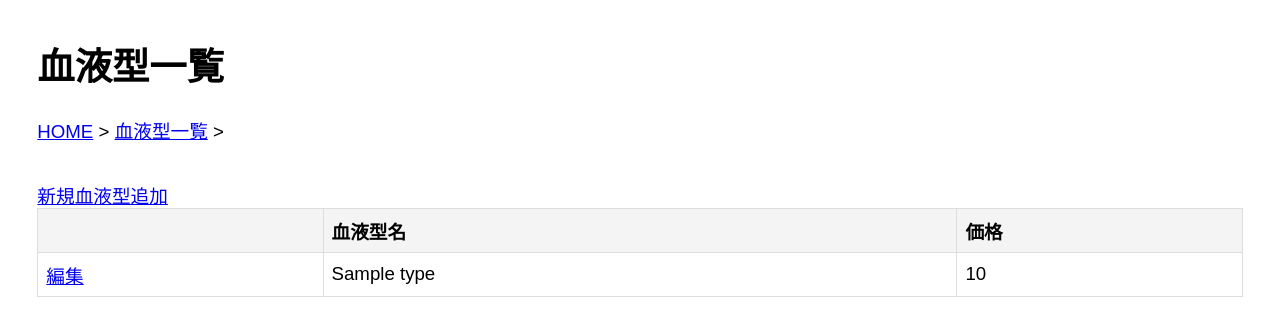
After one commit to ngtn-acad/oop2_10_sample, a Flask app: page /blood_types/ in a window 1280 px wide. The commit adds this page. Shown: the top 336 px of the page. Run offline with Flask 3, Linux system fonts and the light colour scheme; tables that the repository leaves empty hold one stand-in row (values such as "Sample post").

Commit message:
更新１
形だけそれっぽいの作った

```diff
--- a/models/__init__.py
+++ b/models/__init__.py
@@ -3,12 +3,14 @@ from .db import db
 from .user import User
 from .product import Product
 from .order import Order
+from .blood_type import Blood_type
 
 # モデルのリストを定義しておくと、後でまとめて登録しやすくなります
 MODELS = [
     User,
     Product,
     Order,
+    Blood_type,
 ]
 
 # データベースの初期化関数
--- /dev/null
+++ b/models/blood_type.py
@@ -0,0 +1,9 @@
+from peewee import Model, CharField, DecimalField
+from .db import db
+
+class Blood_type(Model):
+    name = CharField()
+    price = DecimalField()
+
+    class Meta:
+        database = db
--- a/routes/__init__.py
+++ b/routes/__init__.py
@@ -1,10 +1,11 @@
 from .user import user_bp
 from .product import product_bp
 from .order import order_bp
-
+from .blood_type import blood_type_bp
 # Blueprintをリストとしてまとめる
 blueprints = [
   user_bp,
   product_bp,
-  order_bp
+  order_bp,
+  blood_type_bp
 ]
--- /dev/null
+++ b/routes/blood_type.py
@@ -0,0 +1,39 @@
+from flask import Blueprint, render_template, request, redirect, url_for
+from models import Blood_type
+
+# Blueprintの作成
+blood_type_bp = Blueprint('blood_type', __name__, url_prefix='/blood_types')
+
+
+@blood_type_bp.route('/')
+def list():
+    blood_types = Blood_type.select()
+    return render_template('blood_type_list.html', title='血液型一覧', items=blood_types)
+
+
+@blood_type_bp.route('/add', methods=['GET', 'POST'])
+def add():
+
+    # POSTで送られてきたデータは登録
+    if request.method == 'POST':
+        name = request.form['name']
+        price = request.form['price']
+        Blood_type.create(name=name, price=price)
+        return redirect(url_for('blood_type.list'))
+
+    return render_template('blood_type_add.html')
+
+
+@blood_type_bp.route('/edit/<int:blood_type_id>', methods=['GET', 'POST'])
+def edit(blood_type_id):
+    blood_type = Blood_type.get_or_none(Blood_type.id == blood_type_id)
+    if not blood_type:
+        return redirect(url_for('blood_type.list'))
+
+    if request.method == 'POST':
+        blood_type.name = request.form['name']
+        blood_type.price = request.form['price']
+        blood_type.save()
+        return redirect(url_for('blood_type.list'))
+
+    return render_template('blood_type_edit.html', blood_type=blood_type)
--- /dev/null
+++ b/templates/blood_type_list.html
@@ -0,0 +1,38 @@
+<!DOCTYPE html>
+<html lang="ja">
+
+<head>
+    <meta charset="UTF-8">
+    <title>血液型一覧</title>
+    <link rel="stylesheet" href="{{ url_for('static', filename='base-style.css') }}">
+</head>
+
+<body>
+    <h1>{{ title }}</h1>
+    <ul class="breadcrumb">
+        <li><a href="{{ url_for('index') }}">HOME</a></li>
+        <li><a href="{{ url_for('blood_type.list') }}">血液型一覧</a></li>
+
+    </ul>
+    <a href="{{ url_for('blood_type.add') }}">新規血液型追加</a>
+    <table>
+        <thead>
+            <tr>
+                <th>&nbsp;</th>
+                <th>血液型名</th>
+                <th>価格</th>
+            </tr>
+        </thead>
+        <tbody>
+            {% for blood_type in items %}
+            <tr>
+                <td><a href="{{ url_for('blood_type.edit', blood_type_id=blood_type.id) }}">編集</a></td>
+                <td>{{ blood_type.name }}</td>
+                <td>{{ blood_type.price }}</td>
+            </tr>
+            {% endfor %}
+        </tbody>
+    </table>
+</body>
+
+</html>
--- a/templates/index.html
+++ b/templates/index.html
@@ -11,6 +11,7 @@
       <li><a href="{{ url_for('user.list') }}">ユーザーリスト</a></li>
       <li><a href="{{ url_for('product.list') }}">製品リスト</a></li>
       <li><a href="{{ url_for('order.list') }}">注文リスト</a></li>
+      <li><a href="{{ url_for('blood_type.list') }}">血液型リスト</a></li>
     </ul>
 </body>
 </html>
```
Also changed, not shown: templates/blood_type_add.html (added, +25 -0 lines), templates/blood_type_edit.html (added, +25 -0 lines).
